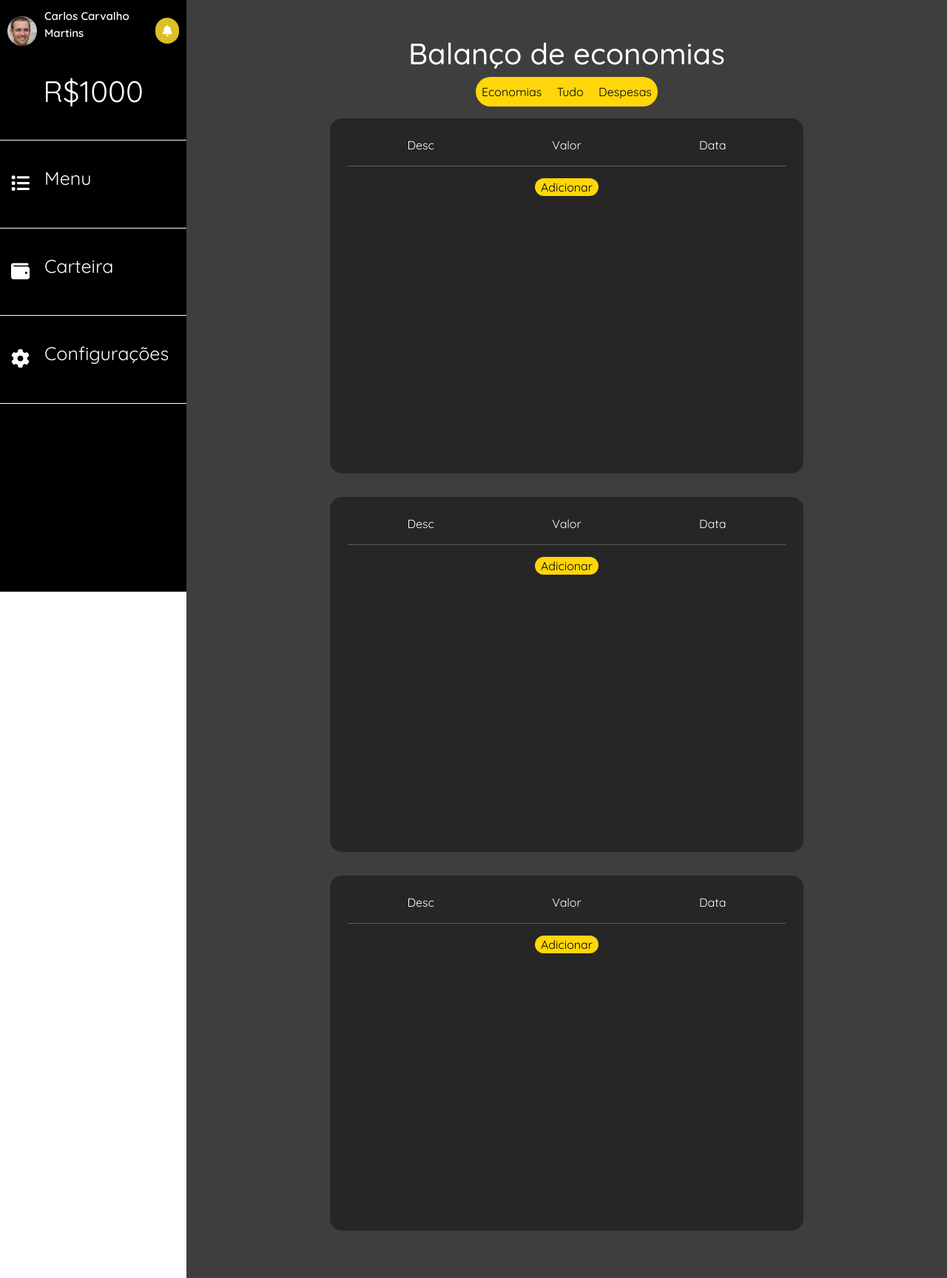
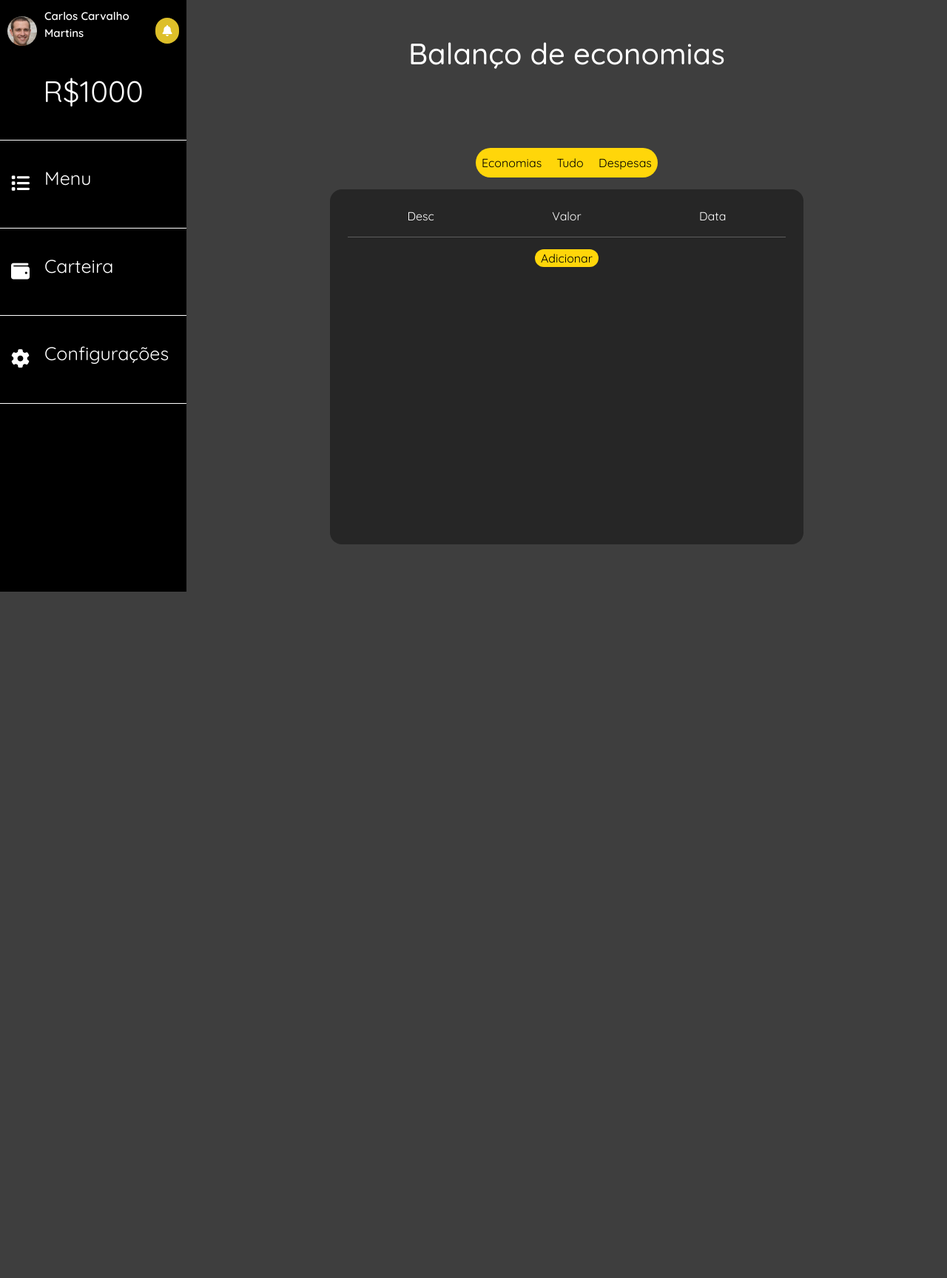
Before and after one commit to Edmig1/CashFlow-Flask, a Flask app: page /listagem in a window 1280 px wide. Shown: the whole page at 74% size. After the commit the page ends 800 px from the top, so only its background shows below. Run offline with Flask 3, Linux system fonts and the light colour scheme; some libraries are stand-ins or nearby versions.

Commit message:
listagem terminada

```diff
--- a/conexao/templates/Listagem.html
+++ b/conexao/templates/Listagem.html
@@ -49,11 +49,11 @@
         <h1>Balanço de economias</h1>
         <div class="d-flex justify-content-center align-items-center flex-column tabelaGrid">
             <div class="switchCase rounded-pill">
-                <button class="switch p-2">Economias</button>
-                <button class="switch p-2">Tudo</button>
-                <button class="switch p-2">Despesas</button>
+                <button class="switch p-2" onclick="alterarTabela(this)">Economias</button>
+                <button class="switch p-2" onclick="alterarTabela(this)">Tudo</button>
+                <button class="switch p-2" onclick="alterarTabela(this)">Despesas</button>
             </div>
-            <div class="tabela m-3 p-4 rounded-4" id="Tudo">
+            <div class="tabela m-3 p-4 rounded-4" id="Tudo" style="display: block;">
                 <div class="linha">
                     <p class="coluna">Desc</p>
                     <p class="coluna">Valor</p>
@@ -72,7 +72,7 @@
                     <hr>
                 {% endfor %}
             </div>
-            <div class="tabela m-3 p-4 rounded-4" id="Economias">
+            <div class="tabela m-3 p-4 rounded-4" id="Economias" style="display: none;">
                 <div class="linha">
                     <p class="coluna">Desc</p>
                     <p class="coluna">Valor</p>
@@ -91,7 +91,7 @@
                     <hr>
                 {% endfor %}
             </div>
-            <div class="tabela m-3 p-4 rounded-4" id="Despesas">
+            <div class="tabela m-3 p-4 rounded-4" id="Despesas" style="display: none;">
                 <div class="linha">
                     <p class="coluna">Desc</p>
                     <p class="coluna">Valor</p>
```
